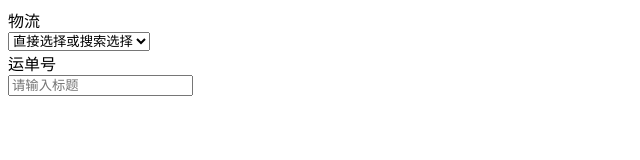
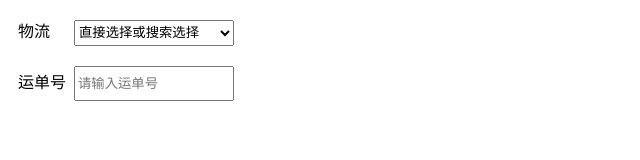
Before and after one commit to EasinYao/WCAPP-CRM, a website: page src/pages/order/deliveryTemplate.html in a window 1280 px wide. Shown: the whole page, without its empty margins (0-640 px from the left). Drawn offline with Linux system fonts and the light colour scheme.

Commit message:
popup template fixed

```diff
--- a/src/pages/order/deliveryTemplate.html
+++ b/src/pages/order/deliveryTemplate.html
@@ -1,10 +1,13 @@
 
-<div class="layui-fluid">
+<head>
+    <link rel="stylesheet" href="../../static/css/popup.css">
+</head>
+<div class="layui-fluid delivery-template">
     <form class="layui-form" action="" lay-filter="component-form-group">
         <div class="layui-form-item">
-                <div class="layui-inline">
+                <div class="layui-inline logisticsSelectBlock">
                         <label class="layui-form-label">物流</label>
-                        <div class="layui-input-inline">
+                        <div class="layui-input-inline logisticsSelectSection">
                             <select name="logisticsSelect" class="select" lay-verify="required" lay-filter="logisticsSelect" lay-search="">
                             <option value="">直接选择或搜索选择</option>
                             <option value="1">layer</option>
@@ -31,10 +34,10 @@
                         </div>
                         </div>
         </div>
-        <div class="layui-form-item">
+        <div class="layui-form-item deliveryNumberBlock">
                 <label class="layui-form-label">运单号</label>
-                <div class="layui-input-block">
-                    <input type="text" name="title" lay-verify="title" autocomplete="off" placeholder="请输入标题" class="layui-input">
+                <div class="layui-input-block deliveryNumberInput">
+                    <input type="text" name="title" lay-verify="title" autocomplete="off" placeholder="请输入运单号" class="layui-input">
                 </div>
             </div>
     </form>
--- /dev/null
+++ b/src/static/css/popup.css
@@ -0,0 +1,40 @@
+@charset "utf-8";
+.delivery-template .logisticsSelectSection {
+    display: inline-block;
+}
+.delivery-template .deliveryNumberInput {
+    display: inline-block;
+}
+.logisticsSelectBlock {
+    padding: 10px;
+}
+.logisticsSelectBlock .layui-form-label {
+    padding-right: 20px;
+}
+.logisticsSelectBlock select {
+    height: 26px;
+    width: 160px;
+}
+.deliveryNumberBlock {
+    padding: 10px;
+}
+.deliveryNumberBlock input {
+    height: 35px;
+    width: 160px;
+}
+.deliveryNumberBlock .layui-form-label {
+    padding-right: 4px;
+}
+.return-template .layui-form-item {
+    padding: 10px;
+}
+.return-template .layui-form-label {
+    padding-right: 20px;
+}
+.return-template .returnInput {
+    display: inline-block;
+}
+.return-template input {
+    height: 35px;
+    width: 160px;
+}
```
Also changed, not shown: src/pages/order/returnTemplate.html (+34 -10 lines), src/pages/order/waitForReturn.html (+8 -1 lines).
